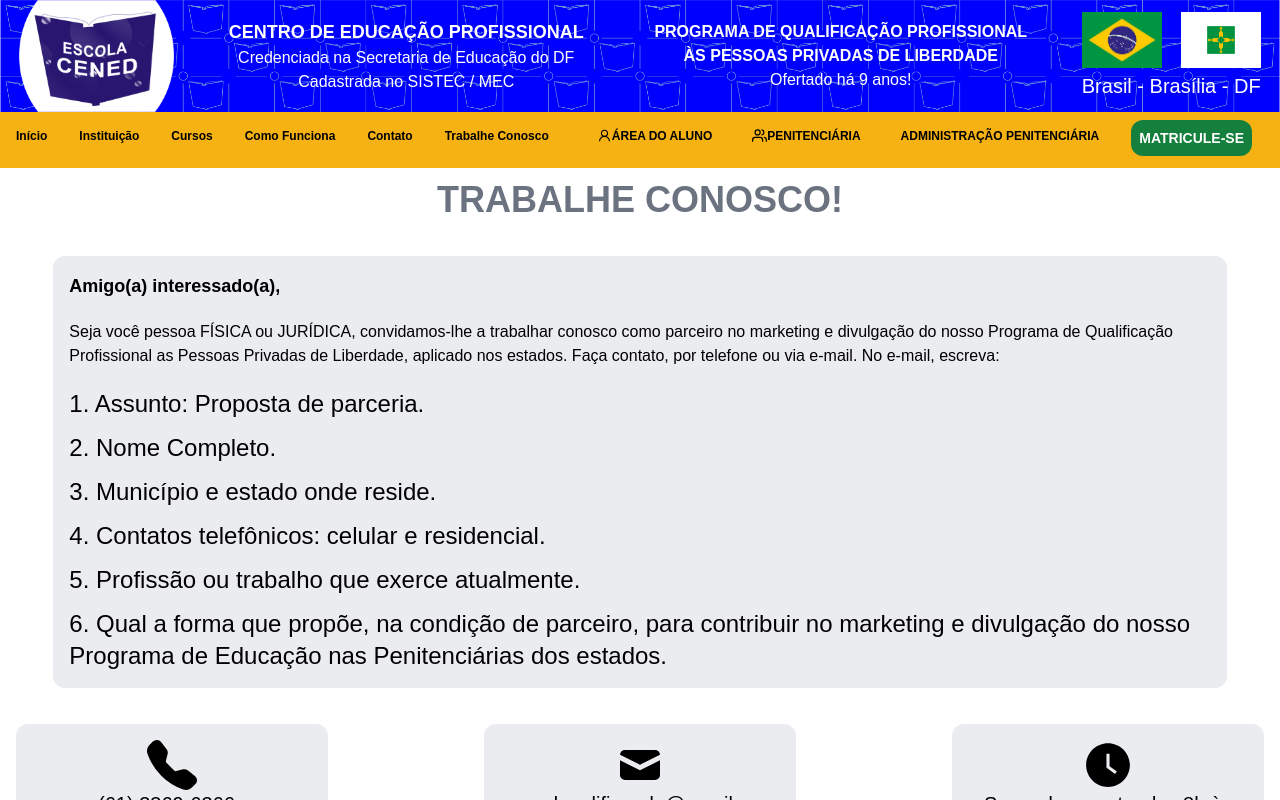
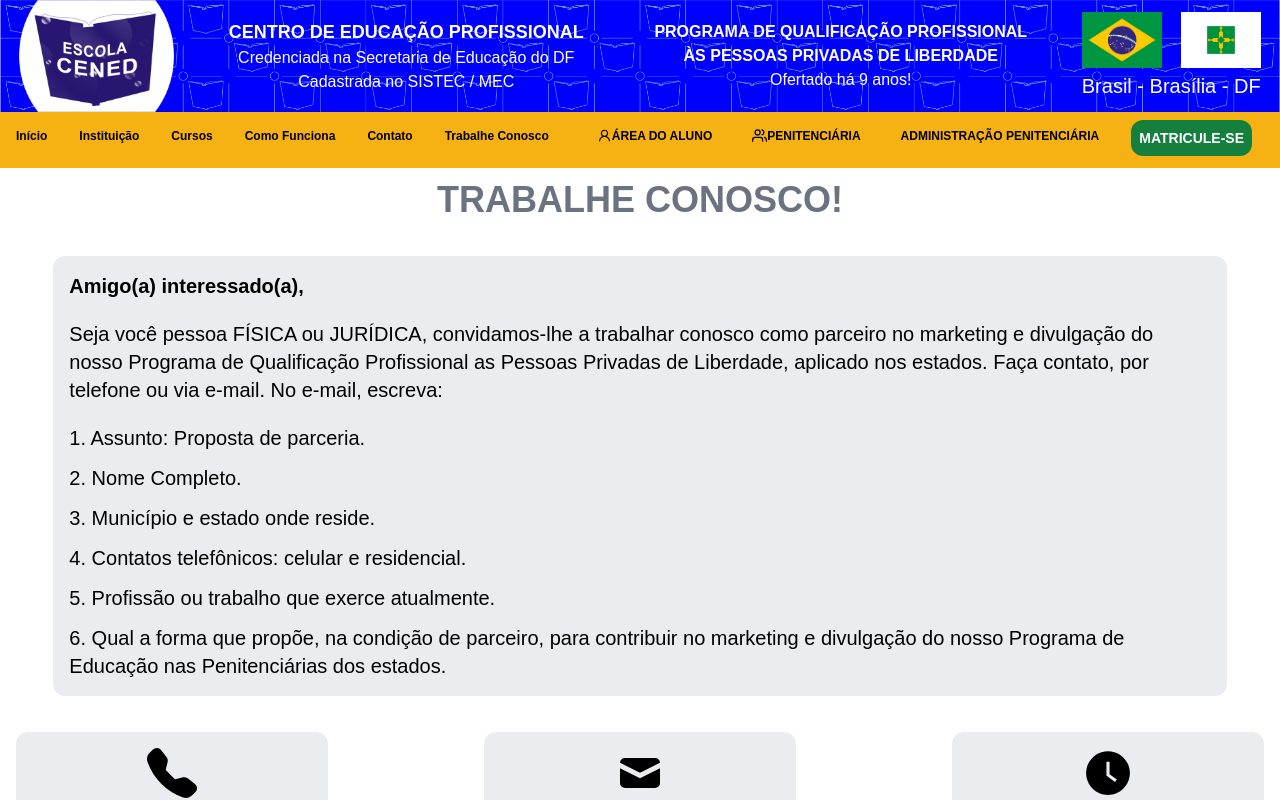
Before and after one commit to lucas-010/cened, a React (Create React App) app: page /trabalheconosco in a window 1280 px wide. Shown: the top 800 px of the page. Built offline with nearby package versions, Linux system fonts and the light colour scheme.

Commit message:
fonts workWithUs equalized

```diff
--- a/src/components/Instructions.jsx
+++ b/src/components/Instructions.jsx
@@ -11,9 +11,9 @@ export default function Instructions() {
 	]
   return (
     <div className='bg-[#EBECF0] w-11/12 p-4 rounded-xl mt-0 m-auto'>
-      <span className='font-semibold text-lg'>Amigo(a) interessado(a),</span>
-			<p className='text-base mt-5'>Seja você pessoa FÍSICA ou JURÍDICA, convidamos-lhe a trabalhar conosco como parceiro no marketing e divulgação do nosso Programa de Qualificação Profissional as Pessoas Privadas de Liberdade, aplicado nos estados. Faça contato, por telefone ou via e-mail. No e-mail, escreva:</p>
-			<ol className='mt-5 text-2xl'>
+      <span className='font-semibold text-xl'>Amigo(a) interessado(a),</span>
+			<p className='text-xl mt-5'>Seja você pessoa FÍSICA ou JURÍDICA, convidamos-lhe a trabalhar conosco como parceiro no marketing e divulgação do nosso Programa de Qualificação Profissional as Pessoas Privadas de Liberdade, aplicado nos estados. Faça contato, por telefone ou via e-mail. No e-mail, escreva:</p>
+			<ol className='mt-5 text-xl'>
 				{listContent.map((text, key)=>{
 					return(
 						<li key={key} className='mt-3'>{key+1}. {text}</li>
```
Also changed, not shown: 24 other files (tests, documents, lock files or other folders).
